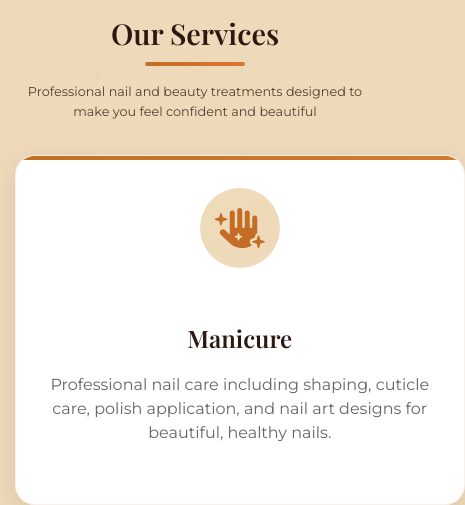
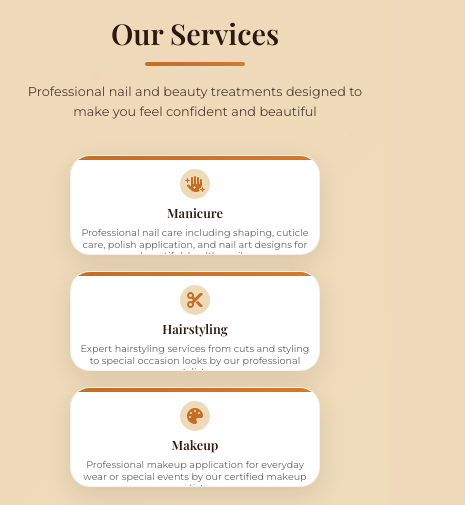
Before and after one commit to Michaeluwakz/REVIVE-STUDIO, a website: page Ndzz.html in a window 390 px wide. Shown: the part 673-1178 px from the top of the page, 465 px wide, since content can reach past the window. Drawn offline with nearby package versions, Linux system fonts and the light colour scheme.

Commit message:
Reduce service boxes to 250x100px for mobile with compact content

```diff
--- a/Ndzz.html
+++ b/Ndzz.html
@@ -556,9 +556,9 @@
             }
 
             .service-card {
-                width: 450px;
-                height: 350px;
-                padding: 2rem 1.5rem;
+                width: 250px;
+                height: 100px;
+                padding: 0.8rem 0.6rem;
                 flex-direction: column;
                 align-items: center;
                 text-align: center;
@@ -566,11 +566,11 @@
             }
 
             .service-img {
-                width: 80px;
-                height: 80px;
-                font-size: 2.5rem;
+                width: 30px;
+                height: 30px;
+                font-size: 1rem;
                 flex-shrink: 0;
-                margin-bottom: 1.5rem;
+                margin-bottom: 0.3rem;
             }
 
             .service-content {
@@ -579,13 +579,13 @@
             }
 
             .service-content h3 {
-                font-size: 1.5rem;
-                margin-bottom: 1rem;
+                font-size: 0.8rem;
+                margin-bottom: 0.2rem;
             }
 
             .service-content p {
-                font-size: 1rem;
-                line-height: 1.5;
+                font-size: 0.6rem;
+                line-height: 1.2;
             }
 
             /* Mobile Booking Section - Smaller form */
@@ -759,9 +759,9 @@
             }
 
             .service-card {
-                width: 450px;
-                height: 350px;
-                padding: 2rem 1.5rem;
+                width: 250px;
+                height: 100px;
+                padding: 0.8rem 0.6rem;
                 flex-direction: column;
                 align-items: center;
                 text-align: center;
@@ -769,10 +769,10 @@
             }
 
             .service-img {
-                width: 80px;
-                height: 80px;
-                font-size: 2.5rem;
-                margin-bottom: 1.5rem;
+                width: 30px;
+                height: 30px;
+                font-size: 1rem;
+                margin-bottom: 0.3rem;
                 flex-shrink: 0;
             }
 
@@ -782,13 +782,13 @@
             }
 
             .service-content h3 {
-                font-size: 1.5rem;
-                margin-bottom: 1rem;
+                font-size: 0.8rem;
+                margin-bottom: 0.2rem;
             }
 
             .service-content p {
-                font-size: 1rem;
-                line-height: 1.5;
+                font-size: 0.6rem;
+                line-height: 1.2;
             }
 
             /* Extra Small Mobile Booking */
@@ -908,9 +908,9 @@
             }
 
             .service-card {
-                width: 450px;
-                height: 350px;
-                padding: 2rem 1.5rem;
+                width: 250px;
+                height: 100px;
+                padding: 0.8rem 0.6rem;
                 flex-direction: column;
                 align-items: center;
                 text-align: center;
@@ -918,20 +918,20 @@
             }
 
             .service-img {
-                width: 80px;
-                height: 80px;
-                font-size: 2.5rem;
-                margin-bottom: 1.5rem;
+                width: 30px;
+                height: 30px;
+                font-size: 1rem;
+                margin-bottom: 0.3rem;
             }
 
             .service-content h3 {
-                font-size: 1.5rem;
-                margin-bottom: 1rem;
+                font-size: 0.8rem;
+                margin-bottom: 0.2rem;
             }
 
             .service-content p {
-                font-size: 1rem;
-                line-height: 1.5;
+                font-size: 0.6rem;
+                line-height: 1.2;
             }
 
             .booking-form {
```
